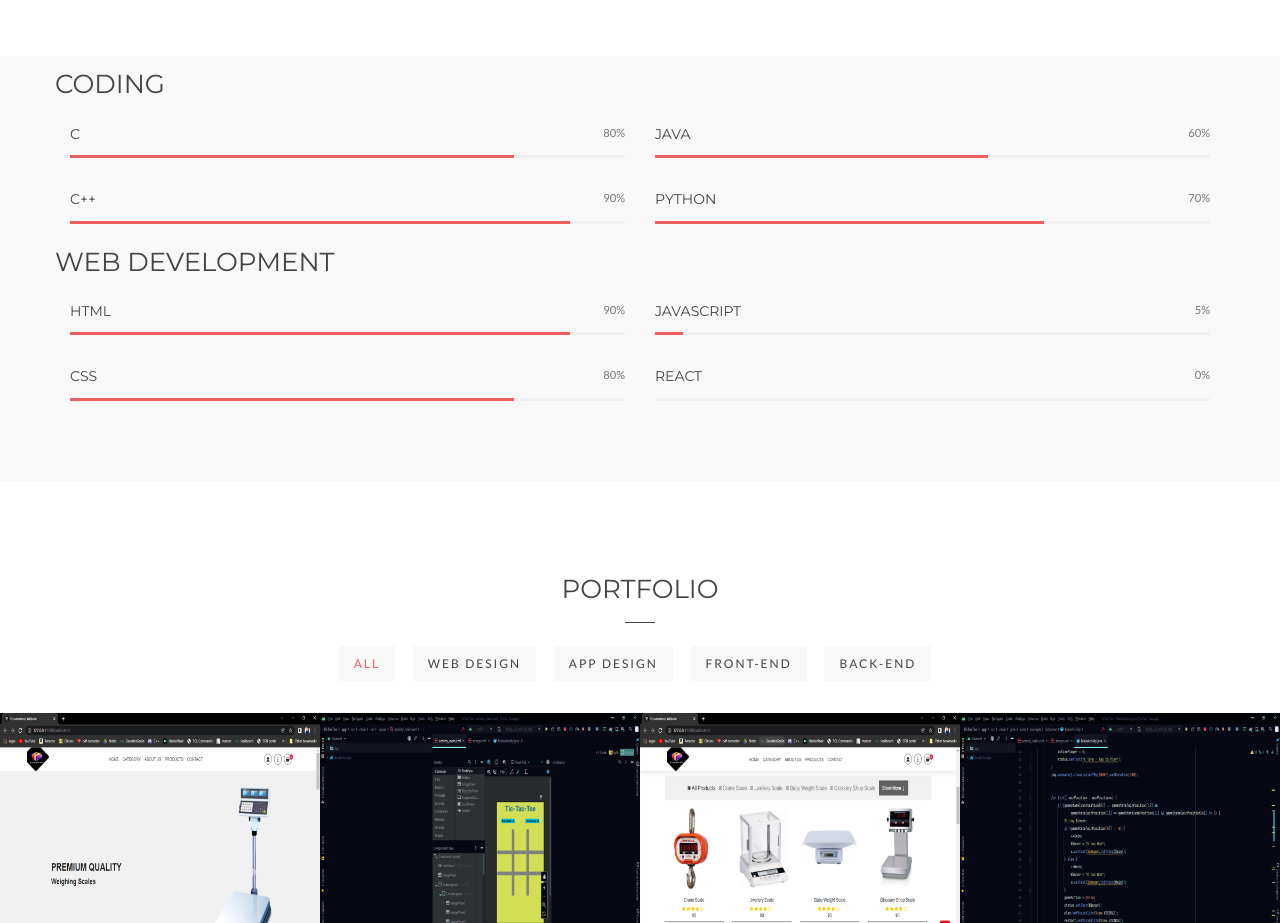
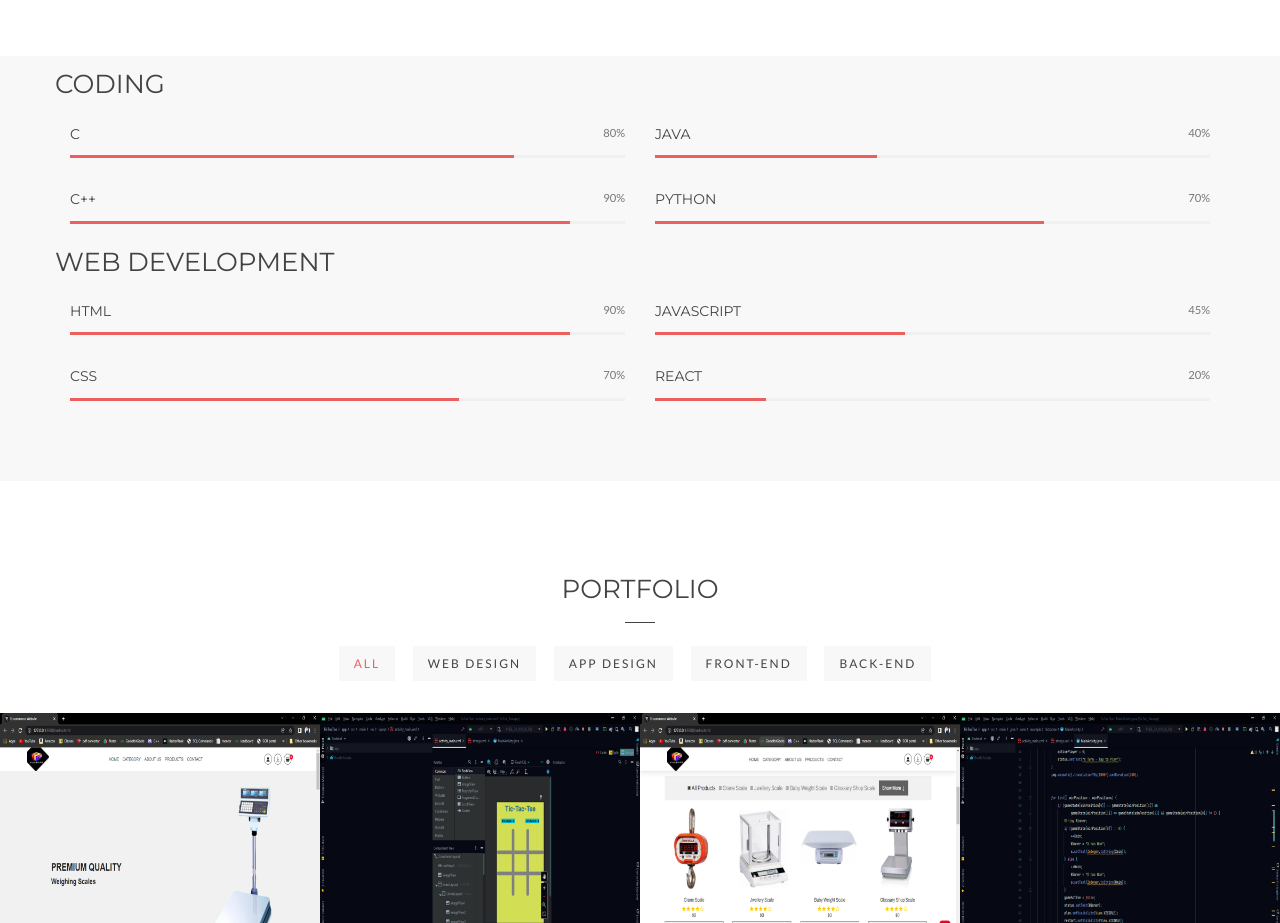
Before and after one commit to ZaidOdam/Portfolio, a plain HTML site: page index.html in a window 1280 px wide. Shown: the part 2260-3183 px from the top of the page. Drawn offline with Linux system fonts and the light colour scheme.

Commit message:
Progress bar

```diff
--- a/index.html
+++ b/index.html
@@ -393,10 +393,10 @@
                         <!-- === Progress item 3 === -->
                         <div class="progress-heading clearfix wow fadeIn">
                             <h6 class="pull-left">Java</h6>
-                            <p class="pull-right">60%</p>
+                            <p class="pull-right">40%</p>
                         </div>
                         <div class="progress progress-thin">
-                            <div class="progress-bar wow zoomIn" role="progressbar" aria-valuenow="60" aria-valuemin="0" aria-valuemax="100" style="width: 60%;" data-wow-delay="0.3s"></div>
+                            <div class="progress-bar wow zoomIn" role="progressbar" aria-valuenow="60" aria-valuemin="0" aria-valuemax="100" style="width: 40%;" data-wow-delay="0.3s"></div>
                         </div>
 
                         <!-- === Progress item 4 === -->
@@ -426,10 +426,10 @@
                         <!-- === Progress item 2 === -->
                         <div class="progress-heading clearfix wow fadeIn">
                             <h6 class="pull-left">CSS</h6>
-                            <p class="pull-right">80%</p>
+                            <p class="pull-right">70%</p>
                         </div>
                         <div class="progress progress-thin">
-                            <div class="progress-bar wow zoomIn" role="progressbar" aria-valuenow="80" aria-valuemin="0" aria-valuemax="100" style="width: 80%;" data-wow-delay="0.3s"></div>
+                            <div class="progress-bar wow zoomIn" role="progressbar" aria-valuenow="80" aria-valuemin="0" aria-valuemax="100" style="width: 70%;" data-wow-delay="0.3s"></div>
                         </div>
                     </div>
                     <!-- /.col -->
@@ -438,19 +438,19 @@
                         <!-- === Progress item 3 === -->
                         <div class="progress-heading clearfix wow fadeIn">
                             <h6 class="pull-left">Javascript</h6>
-                            <p class="pull-right">5%</p>
+                            <p class="pull-right">45%</p>
                         </div>
                         <div class="progress progress-thin">
-                            <div class="progress-bar wow zoomIn" role="progressbar" aria-valuenow="5" aria-valuemin="0" aria-valuemax="100" style="width: 5%;" data-wow-delay="0.3s"></div>
+                            <div class="progress-bar wow zoomIn" role="progressbar" aria-valuenow="5" aria-valuemin="0" aria-valuemax="100" style="width: 45%;" data-wow-delay="0.3s"></div>
                         </div>
 
                         <!-- === Progress item 4 === -->
                         <div class="progress-heading clearfix wow fadeIn">
                             <h6 class="pull-left">React</h6>
-                            <p class="pull-right">0%</p>
+                            <p class="pull-right">20%</p>
                         </div>
                         <div class="progress progress-thin">
-                            <div class="progress-bar wow zoomIn" role="progressbar" aria-valuenow="0" aria-valuemin="0" aria-valuemax="100" style="width: 0%;" data-wow-delay="0.3s"></div>
+                            <div class="progress-bar wow zoomIn" role="progressbar" aria-valuenow="0" aria-valuemin="0" aria-valuemax="100" style="width: 20%;" data-wow-delay="0.3s"></div>
                         </div>
                     </div>
                     <!-- /.col -->
```
